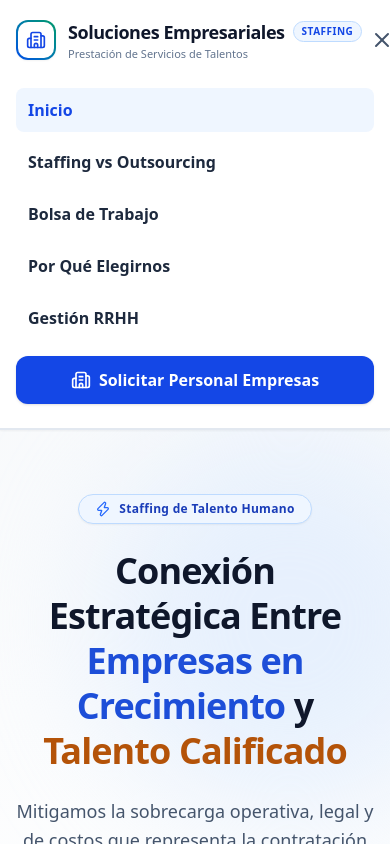
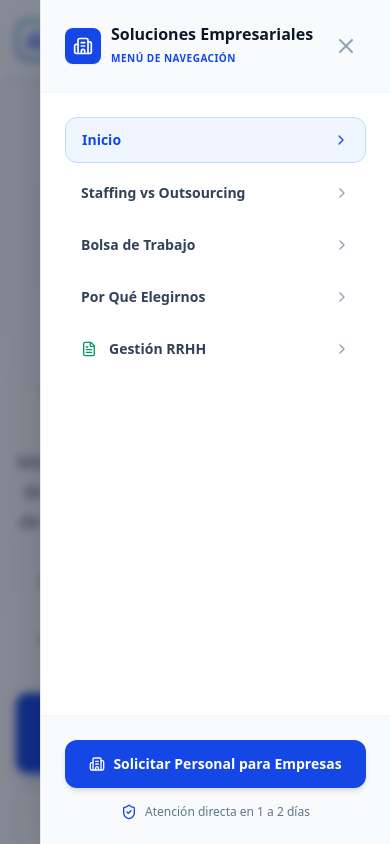
Before and after one commit to carlosBenitez0/soluciones-empresariales, a Next.js app: page / in a window 390 px wide. Both pictures are taken after a click on the button "Abrir Menú Lateral". Shown: the top 844 px of the page. Built offline with nearby package versions, Linux system fonts and the light colour scheme.

Commit message:
feat(navbar): replace mobile dropdown with a side slide drawer navigation panel

```diff
--- a/src/components/layout/Navbar.tsx
+++ b/src/components/layout/Navbar.tsx
@@ -1,13 +1,25 @@
 'use client';
 
-import React, { useState } from 'react';
+import React, { useState, useEffect } from 'react';
 import Link from 'next/link';
 import { usePathname } from 'next/navigation';
-import { Building2, FileText, Menu, X } from 'lucide-react';
+import { Building2, FileText, Menu, X, ArrowRight, ShieldCheck, ChevronRight } from 'lucide-react';
 
 export const Navbar: React.FC = () => {
   const [mobileMenuOpen, setMobileMenuOpen] = useState(false);
   const pathname = usePathname();
+
+  // Prevent background scroll when side slide menu is open
+  useEffect(() => {
+    if (mobileMenuOpen) {
+      document.body.style.overflow = 'hidden';
+    } else {
+      document.body.style.overflow = '';
+    }
+    return () => {
+      document.body.style.overflow = '';
+    };
+  }, [mobileMenuOpen]);
 
   const navLinks = [
     { name: 'Inicio', href: '/' },
@@ -18,7 +30,8 @@ export const Navbar: React.FC = () => {
   ];
 
   return (
-    <header className="sticky top-0 z-50 bg-white/95 backdrop-blur-md border-b border-slate-200 shadow-xs">
+    <>
+      <header className="sticky top-0 z-40 bg-white/95 backdrop-blur-md border-b border-slate-200 shadow-xs">
         <div className="max-w-7xl mx-auto px-4 sm:px-6 lg:px-8">
           <div className="flex items-center justify-between h-20">
 
@@ -64,7 +77,7 @@ export const Navbar: React.FC = () => {
               })}
             </nav>
 
-          {/* Action Button */}
+            {/* Desktop Action Button */}
             <div className="hidden lg:flex items-center space-x-3">
               <Link
                 href="/solicitar-personal"
@@ -75,49 +88,109 @@ export const Navbar: React.FC = () => {
               </Link>
             </div>
 
-          {/* Mobile Menu Button */}
+            {/* Mobile Menu Toggle Button */}
             <div className="lg:hidden flex items-center">
               <button
-              onClick={() => setMobileMenuOpen(!mobileMenuOpen)}
-              className="p-2 rounded-lg text-slate-600 hover:text-slate-900 hover:bg-slate-100 focus:outline-none"
-              aria-label="Alternar Menú"
+                onClick={() => setMobileMenuOpen(true)}
+                className="p-2.5 rounded-xl bg-slate-100 text-slate-700 hover:text-slate-900 hover:bg-slate-200 transition-colors focus:outline-none"
+                aria-label="Abrir Menú Lateral"
               >
-              {mobileMenuOpen ? <X className="w-6 h-6" /> : <Menu className="w-6 h-6" />}
+                <Menu className="w-6 h-6" />
               </button>
             </div>
           </div>
         </div>
+      </header>
 
-      {/* Mobile Menu Dropdown */}
+      {/* Side Slide Drawer Overlay & Drawer Container */}
       {mobileMenuOpen && (
-        <div className="lg:hidden bg-white border-b border-slate-200 px-4 pt-2 pb-6 space-y-2">
+        <div className="fixed inset-0 z-50 overflow-hidden">
+
+          {/* Backdrop Blur Overlay */}
+          <div
+            className="fixed inset-0 bg-slate-900/50 backdrop-blur-xs transition-opacity duration-300 animate-in fade-in"
+            onClick={() => setMobileMenuOpen(false)}
+          />
+
+          {/* Side Slide Panel (Right to Left) */}
+          <div className="fixed inset-y-0 right-0 max-w-full flex pl-10">
+            <div className="w-screen max-w-sm bg-white shadow-2xl border-l border-slate-200 flex flex-col justify-between animate-in slide-in-from-right duration-300">
+
+              {/* Drawer Header */}
+              <div>
+                <div className="p-6 border-b border-slate-100 flex items-center justify-between bg-slate-50">
+                  <div className="flex items-center space-x-2.5">
+                    <div className="w-9 h-9 rounded-lg bg-blue-700 flex items-center justify-center text-white shadow-xs">
+                      <Building2 className="w-5 h-5" />
+                    </div>
+                    <div>
+                      <span className="font-extrabold text-slate-900 text-base block leading-tight">
+                        Soluciones Empresariales
+                      </span>
+                      <span className="text-[10px] text-blue-700 font-bold uppercase tracking-wider">
+                        Menú de Navegación
+                      </span>
+                    </div>
+                  </div>
+
+                  <button
+                    onClick={() => setMobileMenuOpen(false)}
+                    className="p-2 rounded-xl text-slate-400 hover:text-slate-800 hover:bg-slate-200 transition-colors"
+                    aria-label="Cerrar Menú"
+                  >
+                    <X className="w-6 h-6" />
+                  </button>
+                </div>
+
+                {/* Drawer Links */}
+                <div className="p-6 space-y-2">
                   {navLinks.map((link) => {
                     const isActive = pathname === link.href;
+                    const Icon = link.icon;
                     return (
                       <Link
                         key={link.href}
                         href={link.href}
                         onClick={() => setMobileMenuOpen(false)}
-                className={`block px-3 py-2.5 rounded-lg text-base font-semibold ${
-                  isActive ? 'bg-blue-50 text-blue-700' : 'text-slate-800 hover:bg-slate-50'
+                        className={`w-full px-4 py-3 rounded-xl font-bold text-sm flex items-center justify-between transition-colors ${
+                          isActive
+                            ? 'bg-blue-50 text-blue-700 border border-blue-200'
+                            : 'text-slate-700 hover:bg-slate-100 hover:text-slate-900'
                         }`}
                       >
-                {link.name}
+                        <div className="flex items-center gap-3">
+                          {Icon && <Icon className="w-4 h-4 text-emerald-600" />}
+                          <span>{link.name}</span>
+                        </div>
+                        <ChevronRight className={`w-4 h-4 ${isActive ? 'text-blue-700' : 'text-slate-400'}`} />
                       </Link>
                     );
                   })}
-          <div className="pt-2">
+                </div>
+              </div>
+
+              {/* Drawer Footer & Action Button */}
+              <div className="p-6 border-t border-slate-100 bg-slate-50 space-y-4">
                 <Link
                   href="/solicitar-personal"
                   onClick={() => setMobileMenuOpen(false)}
-              className="w-full py-3 rounded-xl bg-blue-700 hover:bg-blue-800 text-white font-bold text-center flex items-center justify-center gap-2 shadow-sm"
+                  className="w-full py-3.5 rounded-xl bg-blue-700 hover:bg-blue-800 text-white font-extrabold text-sm text-center flex items-center justify-center gap-2 shadow-md transition-all"
                 >
-              <Building2 className="w-5 h-5" />
-              <span>Solicitar Personal Empresas</span>
+                  <Building2 className="w-4 h-4" />
+                  <span>Solicitar Personal para Empresas</span>
                 </Link>
+
+                <div className="flex items-center gap-2 text-xs text-slate-500 justify-center">
+                  <ShieldCheck className="w-4 h-4 text-blue-700 shrink-0" />
+                  <span>Atención directa en 1 a 2 días</span>
                 </div>
               </div>
+
+            </div>
+          </div>
+
+        </div>
       )}
-    </header>
+    </>
   );
 };
```
Lines whose indentation alone changed are shown as unchanged.
